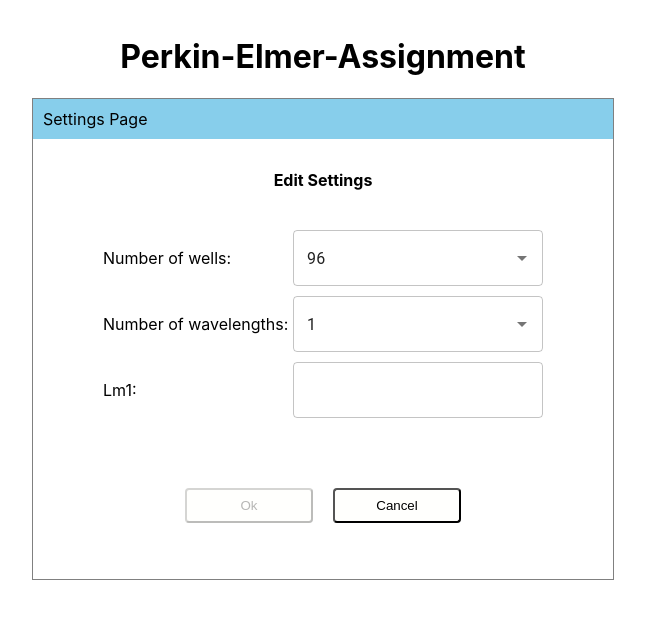
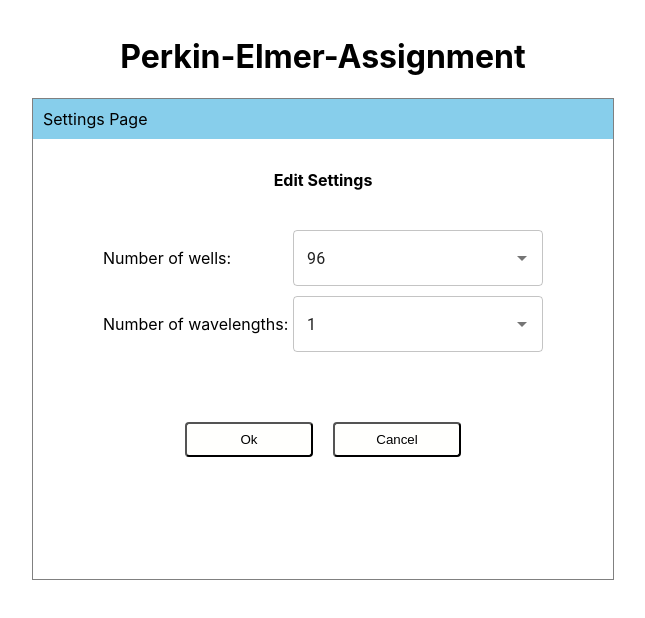
Before and after one commit to tejaspatil-psl/perkin-elmer-assignment, a React (Create React App) app: page /settings in a window 1280 px wide. Shown: the top 618 px of the page, without its empty margins (317-962 px from the left). Built offline with nearby package versions, Linux system fonts and the light colour scheme; data requests are answered from the project's data file.

Commit message:
added axios checking Get call using json-server

```diff
--- /dev/null
+++ b/db.json
@@ -0,0 +1,9 @@
+{
+    "data": [
+        {
+            "numnerOfWells": "96",
+            "numberOfWavelengths": "1",
+            "lmValues": []
+        }
+    ]
+}
--- a/package.json
+++ b/package.json
@@ -9,6 +9,7 @@
     "@testing-library/jest-dom": "^5.17.0",
     "@testing-library/react": "^13.4.0",
     "@testing-library/user-event": "^13.5.0",
+    "axios": "^1.6.7",
     "react": "^18.2.0",
     "react-dom": "^18.2.0",
     "react-router-dom": "^6.22.0",
--- a/src/App.js
+++ b/src/App.js
@@ -11,9 +11,7 @@
         <BrowserRouter>
           <Routes >
             <Route exact path='/' element={<Startup />} />
-
             <Route exact path='/settings' element={<SettingsPage />} />
-
           </Routes>
         </BrowserRouter>
       </div>
--- a/src/components/settings-dialog/SettingsPage.jsx
+++ b/src/components/settings-dialog/SettingsPage.jsx
@@ -1,32 +1,75 @@
-import Autocomplete from '@mui/material/Autocomplete';
-import TextField from '@mui/material/TextField';
-import { useState, useEffect } from 'react';
+import Autocomplete from "@mui/material/Autocomplete";
+import TextField from "@mui/material/TextField";
+import { useState, useEffect } from "react";
 import { useNavigate } from "react-router-dom";
-import './SettingPage.css';
+import axios from "axios";
+import "./SettingPage.css";
 
 const SettingsPage = () => {
   let navigate = useNavigate();
   const [settings, setSettings] = useState({
-        numnerOfWells: '96',
-        numberOfWavelengths: '1',
-        lmValues: ['']
-    })
-    const [lmErrors, setLmErrors] = useState(Array(settings.numberOfWavelengths).fill(false))
-    const [isOkButtonDisable, setIsOkButtonDisable] = useState()
+    numnerOfWells: "96",
+    numberOfWavelengths: "1",
+    lmValues: [0],
+  });
+  const [lmErrors, setLmErrors] = useState(
+    Array(settings.numberOfWavelengths).fill(false)
+  );
+  const [isOkButtonDisable, setIsOkButtonDisable] = useState();
 
   useEffect(() => {
-        const isLmValuesValid = settings.lmValues.every((value) => value >= 200 && value <= 1000)
-        const isAnyFieldEmpty = settings.lmValues.some((value) => value === '')
+    const fetchData = () => {
+      axios
+        .get("http://localhost:3000/data")
+        .then((response) => {
+          if (response.data && response.data.length > 0) {
+            console.log("getdata", response.data[0]); // Handle the response data here
+            setSettings(response.data[0])
+            // setSettings((prevSettings) => ({
+            //   ...prevSettings,
+            //   numnerOfWells: response.data[0].numberOfWells,
+            //   numberOfWavelengths: response.data[0].numberOfWavelengths,
+            //   lmValues: Array(1).fill(),
+            //   // lmValues
+            // }));
+          } else {
+            console.error("Response data is empty or undefined");
+          }
+        })
+        .catch((error) => {
+          console.error("Error fetching data:", error);
+        });
+    };
+    fetchData();
+    if (settings.numberOfWavelengths === "1") {
+      setSettings((prevSettings) => ({
+        ...prevSettings,
+        lmValues: Array(1).fill(),
+        // lmValues
+      }));
+    }
+    setLmErrors(Array(settings.numberOfWavelengths).fill(false));
+    console.log("settingsafterfeach", settings);
+  }, []);
 
-        setIsOkButtonDisable(!isLmValuesValid || isAnyFieldEmpty || settings.numnerOfWells === null || settings.numberOfWavelengths === null)
-    }, [settings.lmValues, settings.numnerOfWells, settings.numberOfWavelengths])
+  useEffect(() => {
+    const isLmValuesValid = settings.lmValues.every(
+      (value) => value >= 200 && value <= 1000
+    );
+    const isAnyFieldEmpty = settings.lmValues.some((value) => value === "");
 
+    setIsOkButtonDisable(
+      !isLmValuesValid ||
+        isAnyFieldEmpty ||
+        settings.numnerOfWells === null ||
+        settings.numberOfWavelengths === null
+    );
+  }, [settings.lmValues, settings.numnerOfWells, settings.numberOfWavelengths]);
 
   // console.log('isanyfieldempty', isAnyFieldEmpty)
   const handleWellsChange = (e, newValue) => {
-        console.log('hiiiiii', newValue)
+    console.log("hiiiiii", newValue);
     e.preventDefault();
-        // const lmValues = Array.from({ length: settings.numberOfWavelengths }, (_, index) => settings.lmValues[index] || '0');
     const numnerOfWells = newValue;
 
     setSettings((prevSettings) => ({
@@ -38,70 +81,71 @@
 
   const handleWavelengthChange = (e, newValue) => {
     e.preventDefault();
-        console.log("hiiiii", newValue)
+    console.log("hiiiii", newValue);
     const numberOfWavelengths = newValue;
-        const lmValues = Array.from({ length: numberOfWavelengths }, (_, index) => settings.lmValues[index] || '');
+    const lmValues = Array.from(
+      { length: numberOfWavelengths },
+      (_, index) => settings.lmValues[index] || ''
+    );
 
     setSettings((prevSettings) => ({
       ...prevSettings,
       numberOfWavelengths,
-            lmValues
+      lmValues,
     }));
-        setLmErrors(Array(numberOfWavelengths).fill(false))
-    }
+    setLmErrors(Array(numberOfWavelengths).fill(false));
+  };
 
   const handleLmValueChange = (index, value) => {
-        console.log('heyyy', value)
-        const newLmValues = [...settings.lmValues]
+    console.log("heyyy", value);
+    const newLmValues = [...settings.lmValues];
     newLmValues[index] = value;
     setSettings((prevSettings) => ({
       ...prevSettings,
-            lmValues: newLmValues
+      lmValues: newLmValues,
     }));
 
     const isValid = value >= 200 && value <= 1000;
     const updatedLmErrors = [...lmErrors];
     updatedLmErrors[index] = !isValid;
     setLmErrors(updatedLmErrors);
-
-    }
+  };
 
   const onCancelClick = (e) => {
     e.preventDefault();
-        navigate('/')
-        setSettings({
-            numnerOfWells: '96',
-            numberOfWavelengths: '1',
-            lmValues: ['']
-        });
-    }
+    navigate("/");
+    // setSettings({
+    //   numnerOfWells: 96,
+    //   numberOfWavelengths: 1,
+    //   lmValues: Array(1).fill(),
+    // });
+  };
 
   const onOkClick = (e) => {
     e.preventDefault();
     setSettings((prevSettings) => ({
       ...prevSettings,
     }));
-    }
+  };
 
   return (
-        <div className='outer-container'>
-            <div className='header'> Settings Page
-            </div>
-            <h4 style={{ 'padding': "10px" }}>Edit Settings</h4>
-            <form className='form'>
-                <div className='form-field'>
+    <div className="outer-container">
+      <div className="header"> Settings Page</div>
+      <h4 style={{ padding: "10px" }}>Edit Settings</h4>
+      <form className="form">
+        <div className="form-field">
           <div>Number of wells:</div>
           <Autocomplete
             disablePortal
             id="combo-box-demo"
-                        options={['24', '48', '96', '384']}
+            options={["24", "48", "96", "384"]}
             sx={{ width: 250 }}
             value={settings.numnerOfWells}
             onChange={handleWellsChange}
             renderInput={(params) => <TextField {...params} />}
           />
         </div>
-                <div className='form-field'>
+        <div className="form-field">
           <div>Number of wavelengths:</div>
           <Autocomplete
             disablePortal
@@ -114,26 +158,37 @@
           />
         </div>
         {settings.lmValues.map((lmValues, index) => (
-                    <div key={index} className='form-field'>
+          <div key={index} className="form-field">
             <div>{`Lm${index + 1}:`}</div>
             <TextField
-                            value={lmValues}
+              value={lmValues===0?'':lmValues}
               onChange={(e) => handleLmValueChange(index, e.target.value)}
               sx={{ width: 250 }}
               error={lmErrors[index]}
-                            helperText={lmErrors[index] ? 'Value must be between 200 nad 1000' : ''}
+              helperText={
+                lmErrors[index] ? "Value must be between 200 nad 1000" : ""
+              }
               id="outlined-basic"
               variant="outlined"
-                            autoComplete="off" />
+              autoComplete="off"
+            />
           </div>
         ))}
         <div style={{ marginTop: "15%" }}>
-                    <button className='styled-buttons' onClick={onOkClick} disabled={isOkButtonDisable}>Ok</button>
-                    <button className='styled-buttons' onClick={onCancelClick}>Cancel</button>
+          <button
+            className="styled-buttons"
+            onClick={onOkClick}
+            disabled={isOkButtonDisable}
+          >
+            Ok
+          </button>
+          <button className="styled-buttons" onClick={onCancelClick}>
+            Cancel
+          </button>
         </div>
       </form>
     </div>
-    )
-}
+  );
+};
 
-export default SettingsPage
+export default SettingsPage;
```
Also changed, not shown: 1 other file (tests, documents, lock files or other folders). Lines whose indentation alone changed are shown as unchanged.
